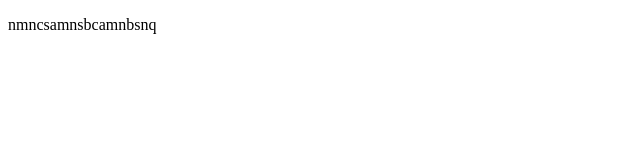
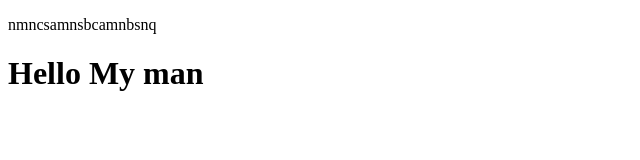
Before and after one commit to sudhanshu8226/hiiii, a plain HTML site: page index.html in a window 1280 px wide. Shown: the whole page, without its empty margins (0-640 px from the left). Drawn offline with Linux system fonts and the light colour scheme.

Commit message:
Commiting heading in index

```diff
--- a/index.html
+++ b/index.html
@@ -7,5 +7,6 @@
 </head>
 <body>
     <p>nmncsamnsbcamnbsnq</p>
+    <h1>Hello My man</h1>
 </body>
 </html>
```
